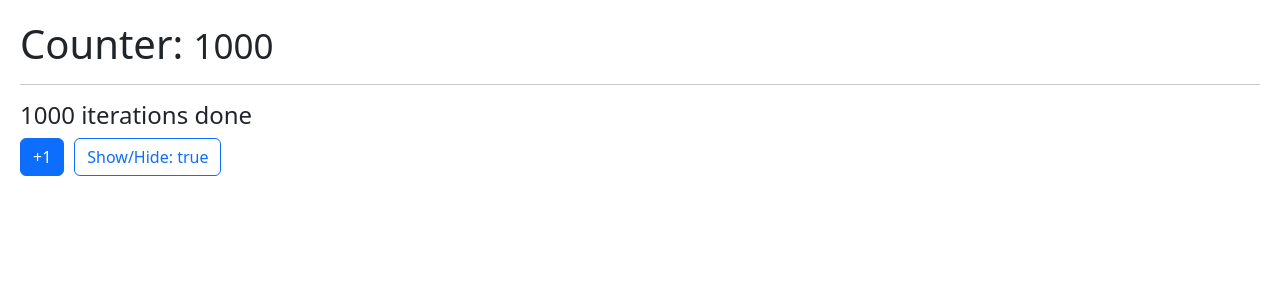
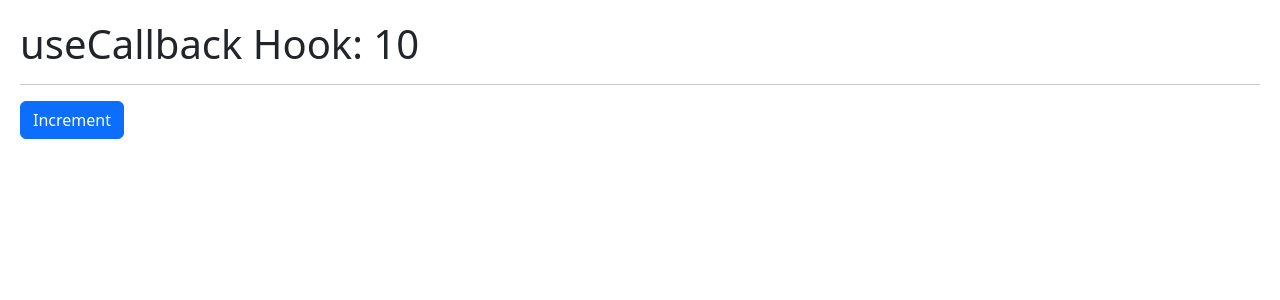
Before and after one commit to Fernando-LRz/react-hooks, a React (Vite) app: page / in a window 1280 px wide. Shown: the top 300 px of the page. Built offline with nearby package versions, Linux system fonts and the light colour scheme.

Commit message:
useCallback

```diff
--- /dev/null
+++ b/src/06-memos/CallbackHook.jsx
@@ -0,0 +1,29 @@
+import { useState, useCallback } from 'react';
+import { ShowIncrement } from '../components';
+
+const CallbackHook = () => {
+
+    const [ counter, setCounter ] = useState(10);
+
+    const incrementCounter = useCallback(
+        (value) => {
+            setCounter((c) => c + value);
+        },
+        [],
+    );
+
+    // const incrementCounter = () => {
+    //     setCounter(counter + 5);
+    // };
+
+    return (
+        <>
+            <h1>useCallback Hook: { counter }</h1>
+            <hr />
+
+            <ShowIncrement increment={ incrementCounter } />
+        </>
+    );
+};
+
+export default CallbackHook;
--- /dev/null
+++ b/src/components/ShowIncrement.jsx
@@ -0,0 +1,17 @@
+import React from 'react';
+
+export const ShowIncrement = React.memo(({ increment }) => {
+
+    console.log('Me volví a a dibujar');
+
+    return (
+        <button
+            className='btn btn-primary'
+            onClick={() => {
+                increment(5);
+            }}
+        >
+            Increment
+        </button>
+    );
+});
--- a/src/components/index.js
+++ b/src/components/index.js
@@ -1,3 +1,4 @@
 export * from './LoadingQuote';
 export * from './Quote';
 export * from './Small';
+export * from './ShowIncrement';
--- a/src/main.jsx
+++ b/src/main.jsx
@@ -10,12 +10,13 @@
 // import FocusScreen from './04-useRef/FocusScreen';
 // import Layout from './05-useLayoutEffect/Layout';
 // import Memorize from './06-memos/Memorize';
-import MemoHook from './06-memos/MemoHook';
+// import MemoHook from './06-memos/MemoHook';
+import CallbackHook from './06-memos/CallbackHook';
 
 import './index.css';
 
 ReactDOM.createRoot(document.getElementById('root')).render(
   // <React.StrictMode>
-    <MemoHook />
+    <CallbackHook />
   // </React.StrictMode>
 );
```
